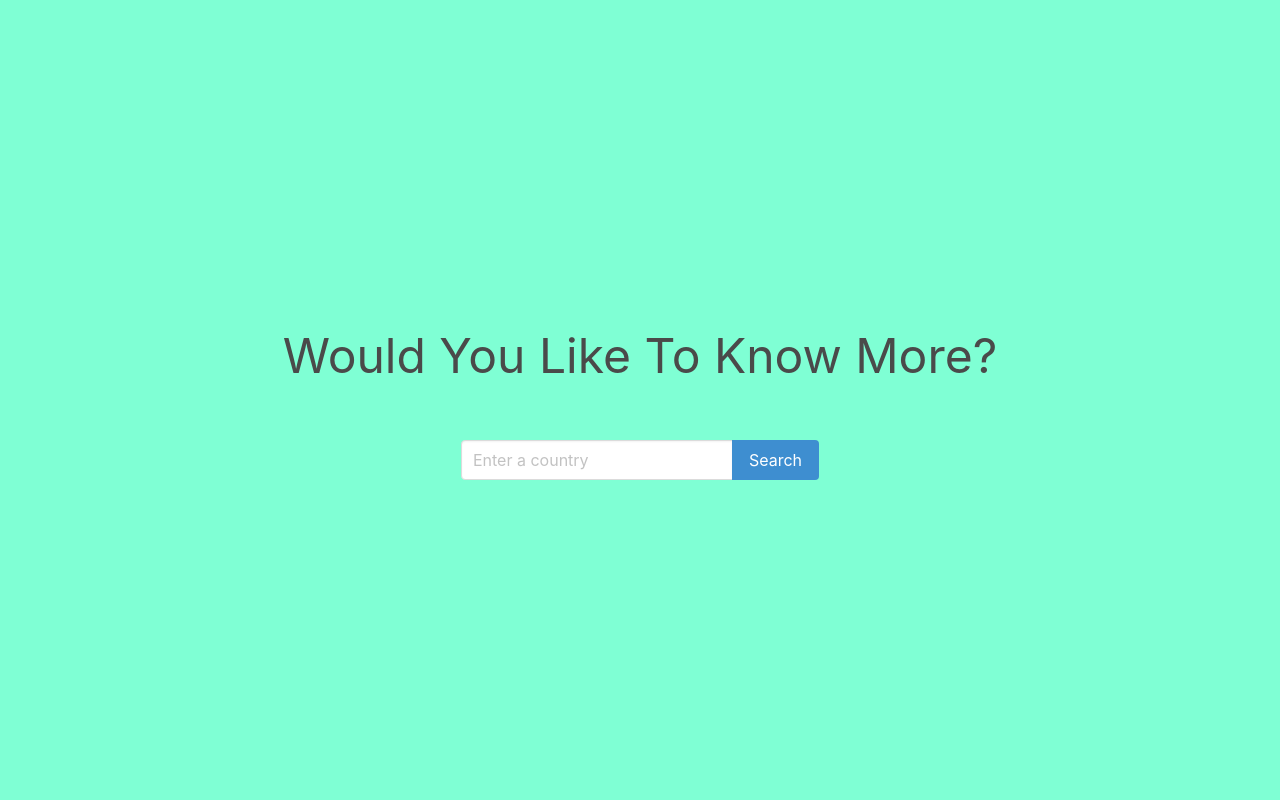
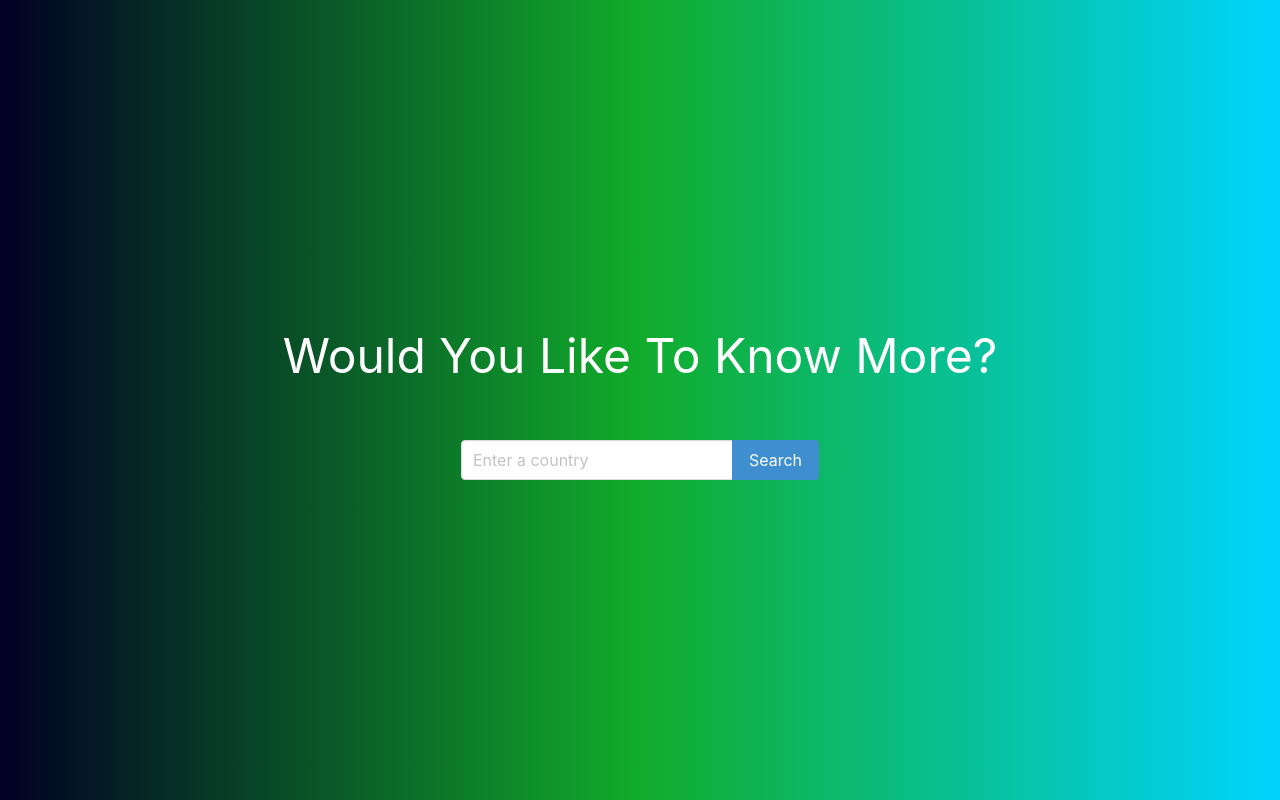
Before and after one commit to matthewfreeman821/CountryInfo, a plain HTML site: page index.html in a window 1280 px wide. Drawn offline with nearby package versions, Linux system fonts and the light colour scheme.

Commit message:
Adds gradient and minor styling to text

```diff
--- a/index.html
+++ b/index.html
@@ -9,7 +9,7 @@
   <title>Country Facts</title>
 </head>
 <body>
-  <section id='section' class="section is-flex">
+  <section id='section' class="section is-flex has-text-white">
     <div class='container is-flex is-flex-direction-column'>
       <h1 id='title' class='is-size-1 mb-6 is-flex us-justify-content-center'>Would You Like To Know More?</h1>
       <div id="data" class='is-flex'></div>
--- a/styles.css
+++ b/styles.css
@@ -4,7 +4,8 @@ html{
 body {
   min-height: 100%;
   display: flex;
-  background-color: aquamarine;
+  background: rgb(2,0,36);
+background: linear-gradient(90deg, rgba(2,0,36,1) 0%, rgba(17,172,43,1) 50%, rgba(0,212,255,1) 100%)
 }
 h1{
   text-align: center;
```
